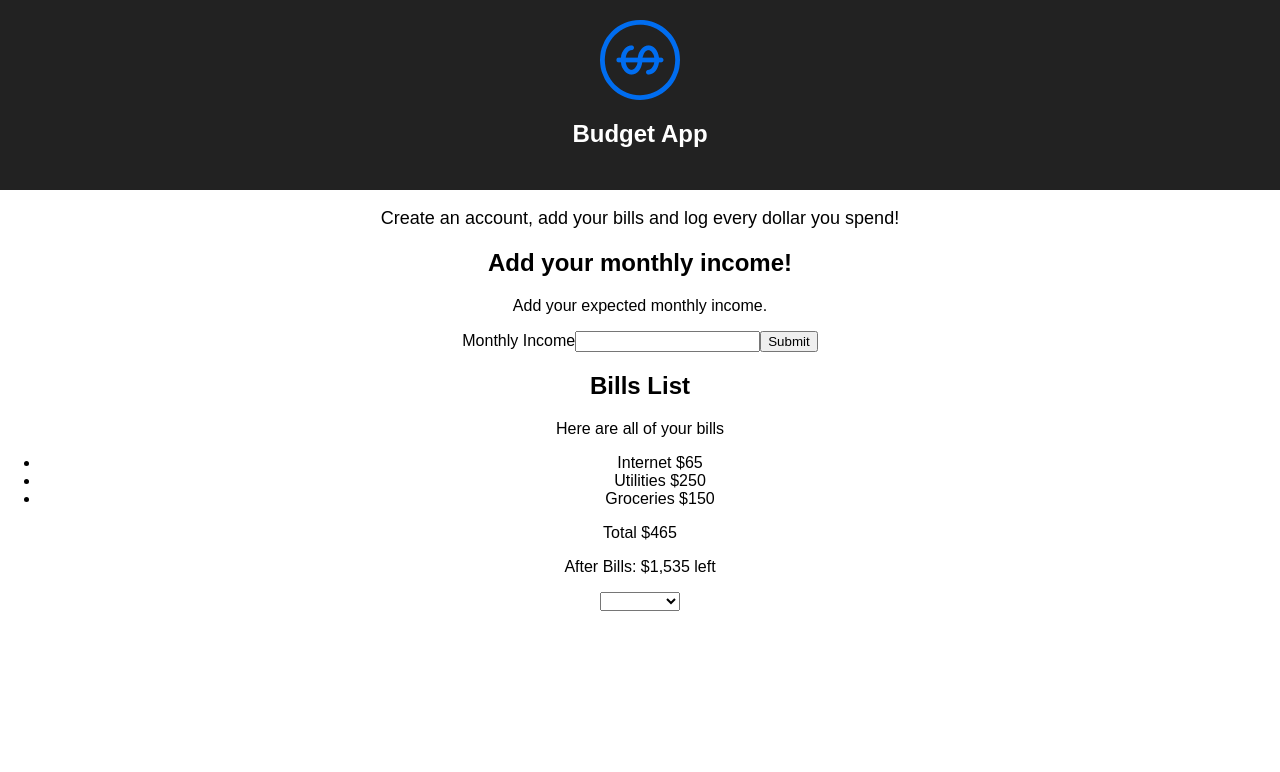
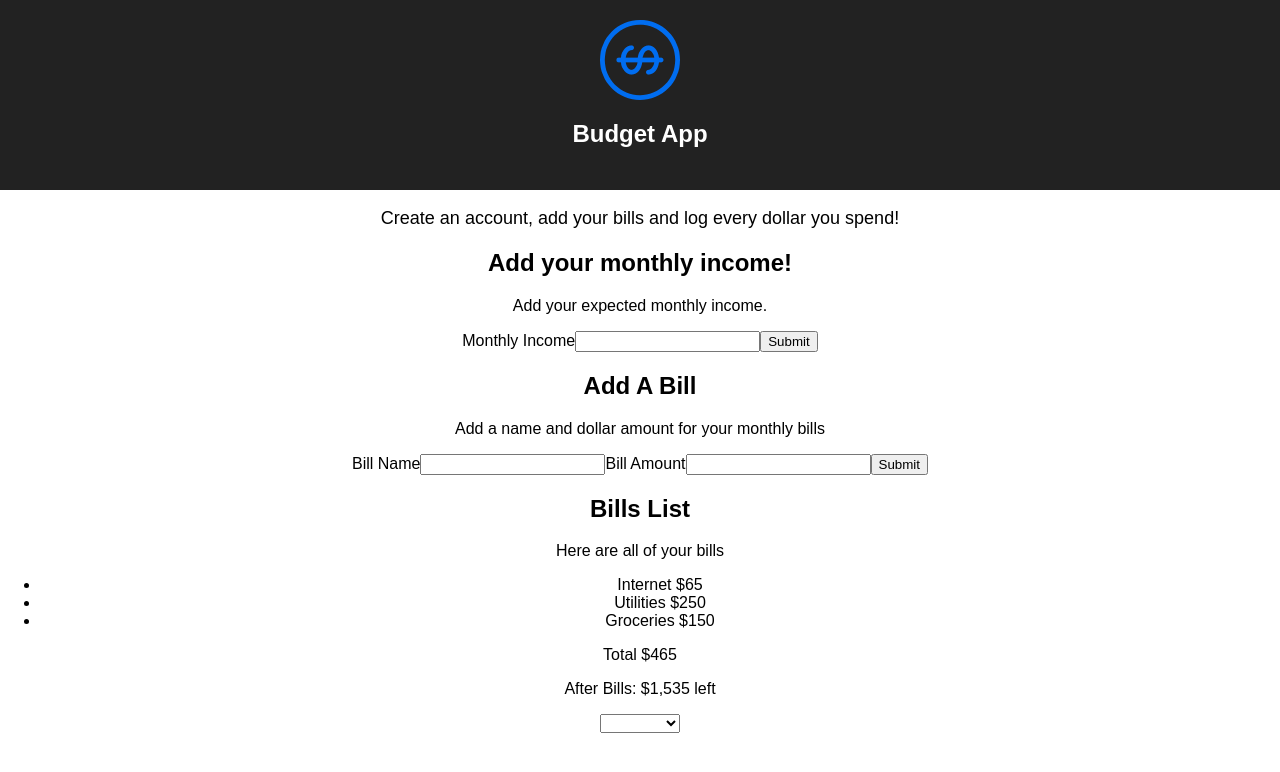
Before and after one commit to thinkful-ei18/adrian-budget-app, a React (Create React App) app: page / in a window 1280 px wide. Shown: the top 772 px of the page. Built offline with nearby package versions, Linux system fonts and the light colour scheme.

Commit message:
import AddBills

```diff
--- a/src/App.js
+++ b/src/App.js
@@ -1,7 +1,8 @@
 import React, { Component } from 'react';
 import logo from './dollar.svg';
 import './App.css';
-import Income from './components/add-income';
+import AddIncome from './components/add-income';
+import AddBills from './components/add-bill';
 import BillsList from './components/bills-list';
 import BillsCheckbox from './components/bills-checkbox';
 
@@ -16,7 +17,8 @@ class App extends Component {
         <p className="App-intro">
           Create an account, add your bills and log every dollar you spend!
         </p>
-        <Income/>
+        <AddIncome/>
+        <AddBills />
         <BillsList />
         <BillsCheckbox />
       </div>
```
